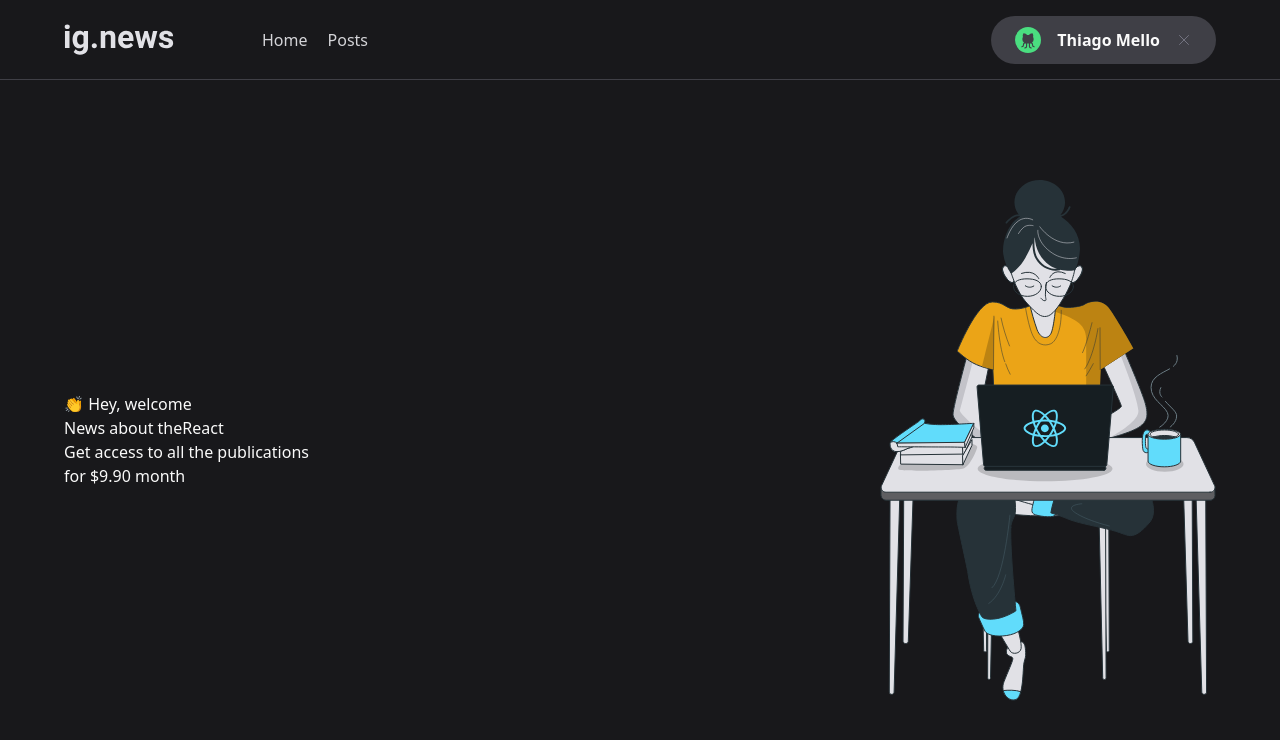
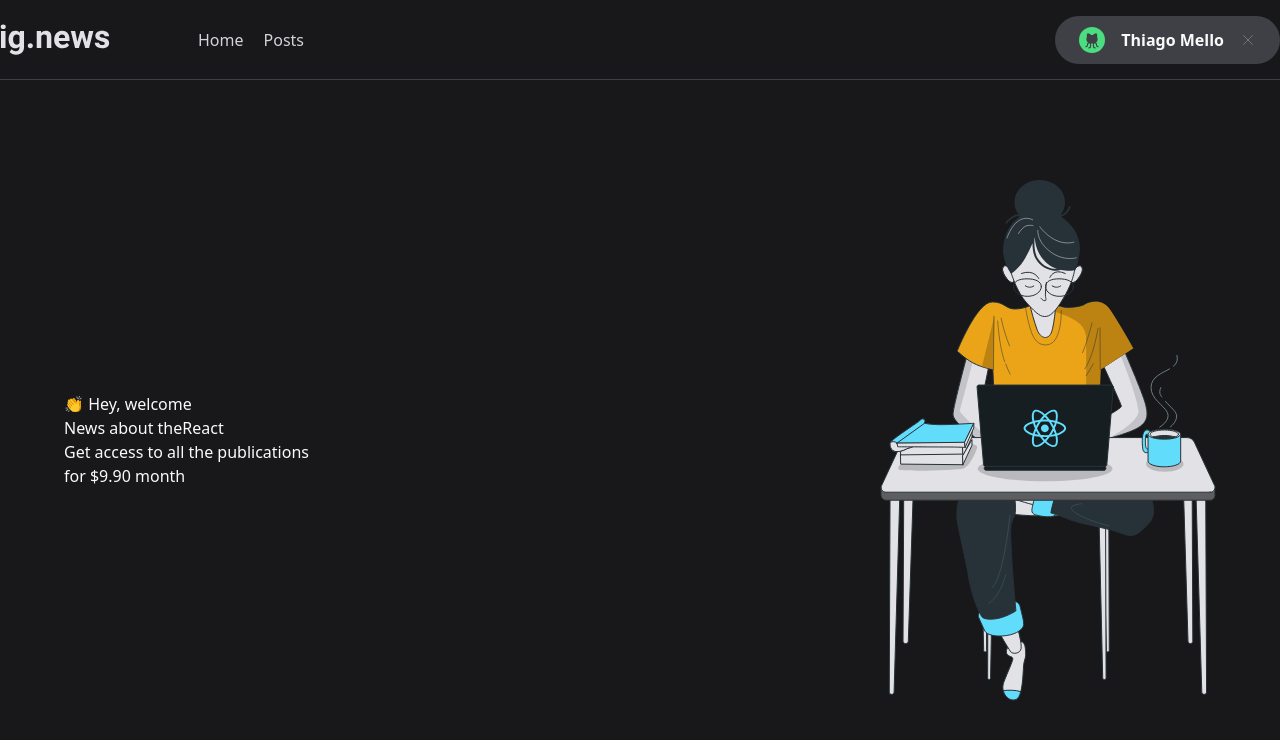
Before and after one commit to timabuntu/ignews, a Next.js app: page / in a window 1280 px wide. Shown: the top 740 px of the page. Built offline with nearby package versions, Linux system fonts and the light colour scheme.

Commit message:
width changed for container

```diff
--- a/components/Header/index.tsx
+++ b/components/Header/index.tsx
@@ -4,12 +4,12 @@ import { SignInButton } from '../SignInButton';
 export const Header = () => {
   return (
     <div className='w-full h-20 border-b border-zinc-700'>
-      <header className='flex items-center h-full max-w-6xl mx-auto'>
+      <header className='container flex items-center h-full mx-auto'>
         <figure className='grid'>
           <Image src={logo} alt='logo ignews' />
         </figure>
 
-        <nav className='flex w-auto gap-1 ml-20 '>
+        <nav className='flex w-auto gap-1 ml-20'>
           <a className="flex items-center justify-center relative h-20 px-2 cursor-pointer text-zinc-300 hover:text-zinc-50 active:after:content-[''] active:after:h-1 active:after: active:after:rounded-tl-sm active:after:rounded-tr-sm active:after:w-full active:after:absolute active:after:bottom-[1px] active:after:left-0 active:after:bg-yellow-500 active:text-zinc-50 active:font-bold">
             Home
           </a>
```
